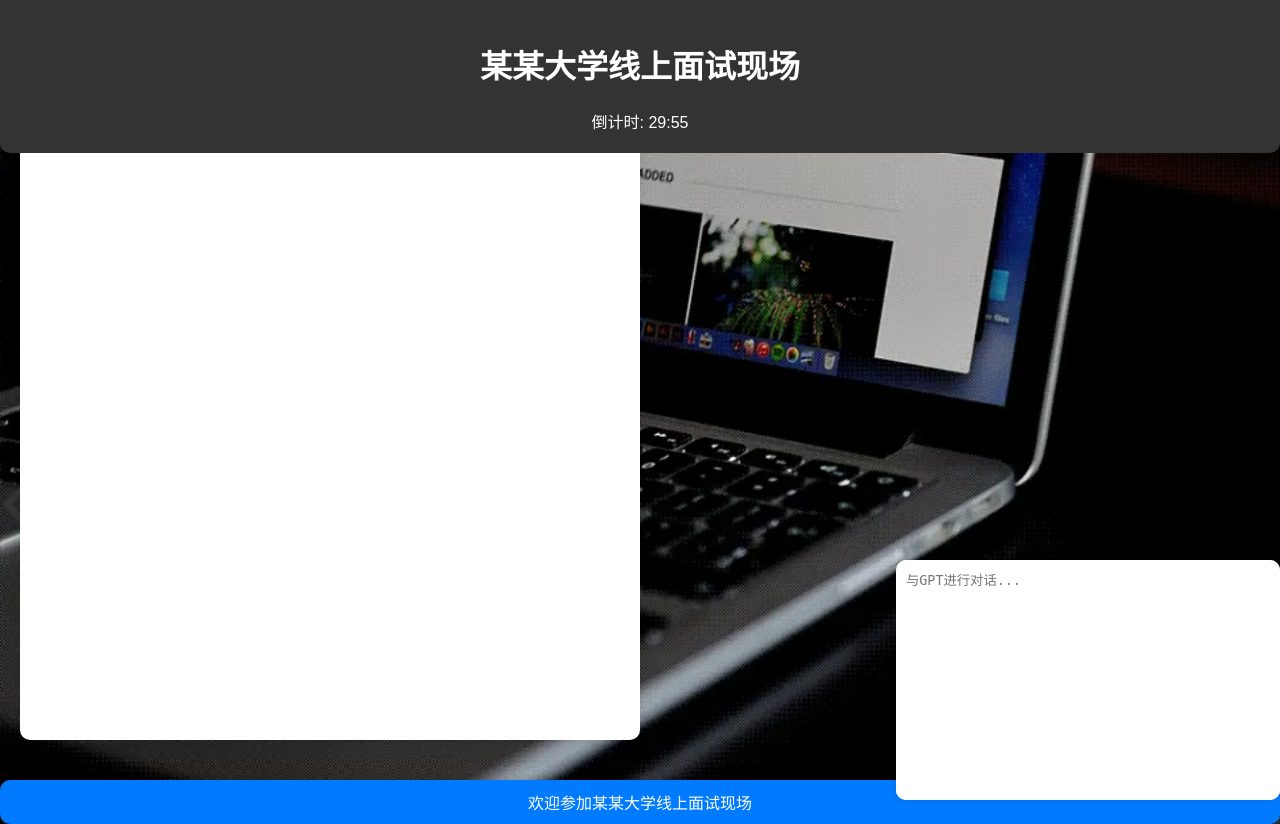
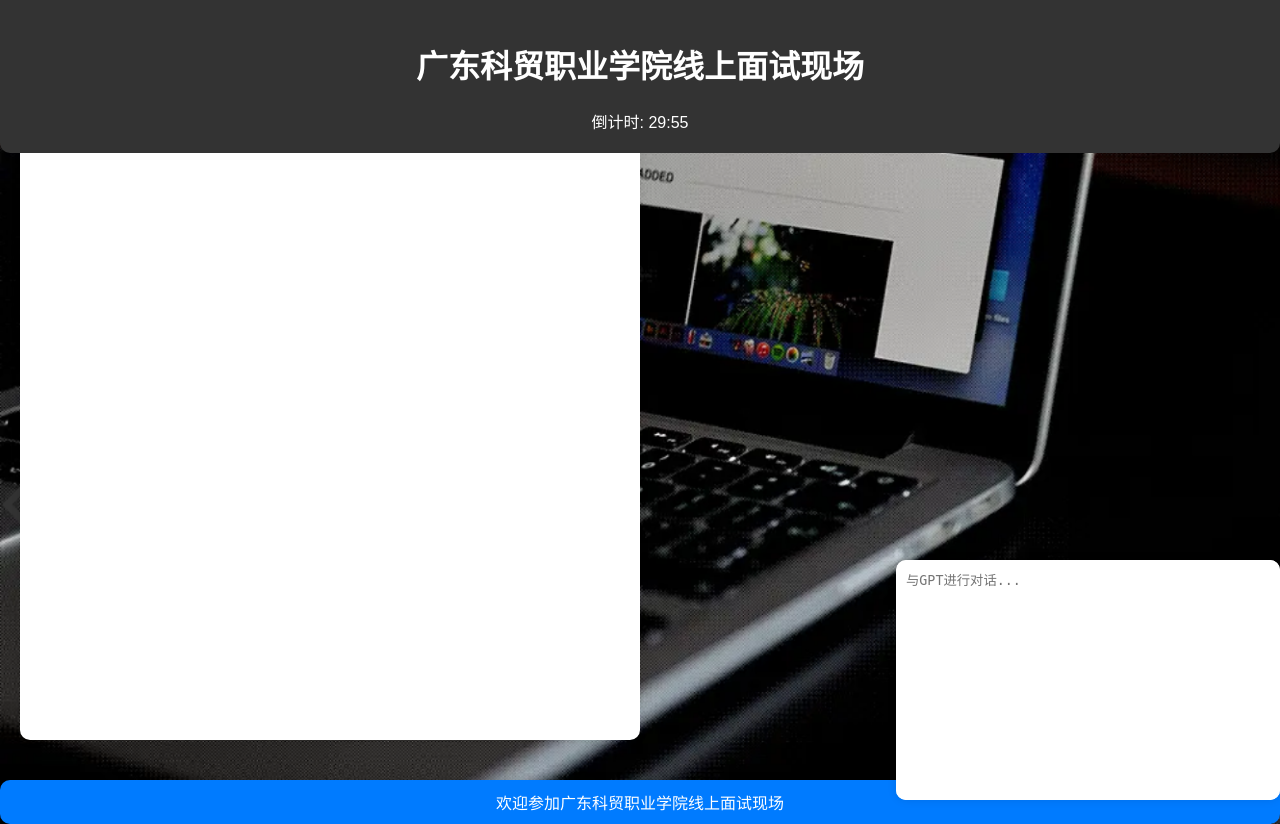
Before and after one commit to lralry/AIInterviewer, a Flask app: page / in a window 1280 px wide. Run offline with Flask 3, Linux system fonts and the light colour scheme; parts of the project's set-up code (start-up, migrations or seed data) failed here and were passed over.

Commit message:
title change

```diff
--- a/AIInterviewer/templates/echarts.html
+++ b/AIInterviewer/templates/echarts.html
@@ -2,7 +2,7 @@
 <html lang="en">
 <head>
     <meta charset="UTF-8">
-    <title>某某大学线上面试结果</title>
+    <title>广东科贸职业学院线上面试结果</title>
     <style>
 body {
    height: 100%; /* 确保 body 和 html 的高度为视口高度 */
--- a/AIInterviewer/templates/web.html
+++ b/AIInterviewer/templates/web.html
@@ -3,7 +3,7 @@
 <head>
 <meta charset="UTF-8">
 <meta name="viewport" content="width=device-width, initial-scale=1.0">
-<title>某某大学线上面试现场</title>
+<title>广东科贸职业学院线上面试现场</title>
 <style>
     body {
         margin: 0;
@@ -92,12 +92,11 @@
 </head>
 <body style="background-image:url('../static/img/bg.png'); background-repeat: no-repeat; background-size: cover;">
     <div class="banner">
-        <h1>某某大学线上面试现场</h1>
+        <h1>广东科贸职业学院线上面试现场</h1>
         <span id="countdown">倒计时: 30:00</span>
     </div>
     <div class="container">
         <div class="left-box" >
-
             <video id="en" autoplay></video>
         </div>
         <div class="right-bottom-box">
@@ -105,7 +104,7 @@
         </div>
     </div>
     <div class="warning" id="warning">离开摄像头</div>
-    <div class="site-banner">欢迎参加某某大学线上面试现场</div>
+    <div class="site-banner">欢迎参加广东科贸职业学院线上面试现场</div>
 <script>
 
 
@@ -140,7 +139,8 @@
         return time < 10 ? '0' + time : time;
     }
 
-  // 调用摄像头
+    // 调用摄像头
+    const video = document.getElementById('video');
     navigator.mediaDevices.getUserMedia({ video: true })
         .then(function(stream) {
             let video = document.getElementById('video');
@@ -150,6 +150,45 @@
         .catch(function(err) {
             console.log("An error occurred: " + err);
         });
+
+// 获取视频流和音频流
+navigator.mediaDevices.getUserMedia({ video: true, audio: true })
+  .then(function(stream) {
+    const video = document.getElementById('video');
+    video.srcObject = stream;
+    video.play();
+  })
+  .catch(function(err) {
+    console.log("An error occurred: " + err);
+  });
+
+// 发送数据到服务器并显示结果
+document.getElementById('captureButton').addEventListener('click', function() {
+    const video = document.getElementById('video');
+    const canvas = document.createElement('canvas');
+    const ctx = canvas.getContext('2d');
+    canvas.width = video.videoWidth;
+    canvas.height = video.videoHeight;
+    ctx.drawImage(video, 0, 0, canvas.width, canvas.height);
+    const imageData = canvas.toDataURL('image/jpeg');
+
+    // 使用 Fetch API 发送数据到服务器
+    fetch('/process_data', {
+        method: 'POST',
+        headers: {
+            'Content-Type': 'application/json'
+        },
+        body: JSON.stringify({ image_data: imageData })
+    })
+    .then(response => response.json())
+    .then(data => {
+        // 处理服务器返回的结果并显示在指定位置
+        const resultDiv = document.getElementById('result');
+        resultDiv.innerHTML = '<p>Result: ' + data.result + '</p>';
+    })
+    .catch(error => console.error('Error:', error));
+});
+
 
     // 与GPT进行对话
     const chatTextarea = document.getElementById('chat');
```
